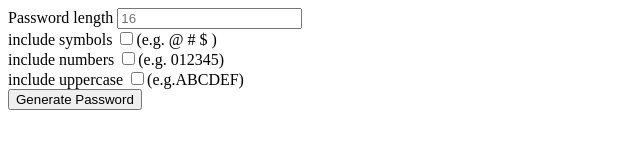
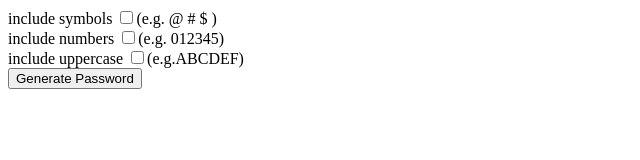
Before and after one commit to adityashrivastwa/password, a plain HTML site: page passwordgenerator.html in a window 1280 px wide. Shown: the whole page, without its empty margins (0-640 px from the left). Drawn offline with Linux system fonts and the light colour scheme.

Commit message:
Update passwordgenerator.html

```diff
--- a/passwordgenerator.html
+++ b/passwordgenerator.html
@@ -3,7 +3,6 @@
 <title>Unique Password generator</title>
 </head>
 <body>
-    Password length    <input type = "text" placeholder=16 id = "PLength"><br>
     include symbols    <input type = "checkbox" id="symbols" >(e.g. @ # $ )<br>
     include numbers    <input type = "checkbox" id="numbers" >(e.g. 012345)<br>
     include uppercase  <input type = "checkbox" id ="uppercase">(e.g.ABCDEF)<br>
```
